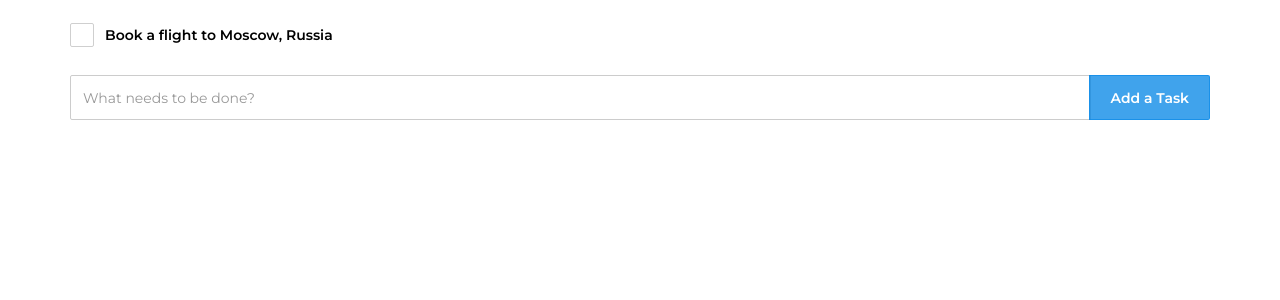
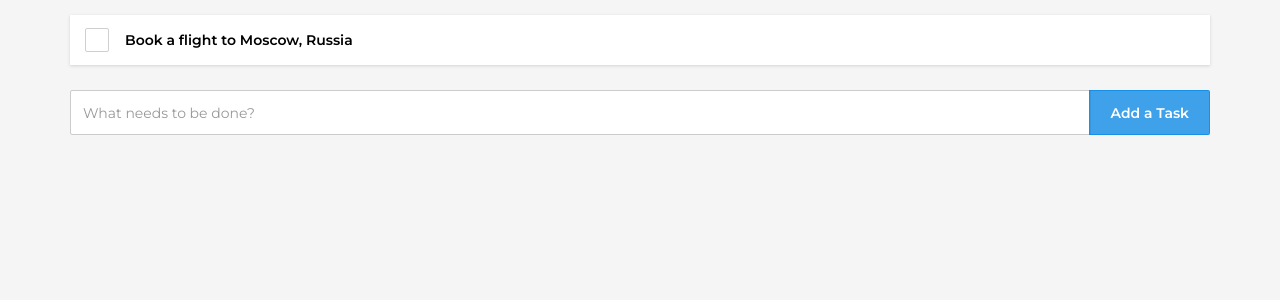
Before and after one commit to avinash-bhingardive/simple-todo-app, a React (Create React App) app: page / in a window 1280 px wide. Shown: the top 300 px of the page. Built offline with nearby package versions, Linux system fonts and the light colour scheme.

Commit message:
using box shadow for list items

```diff
--- a/src/App.css
+++ b/src/App.css
@@ -1,6 +1,7 @@
 @import url("https://fonts.googleapis.com/css2?family=Montserrat:wght@400;600&display=swap");
 
 body {
+  background-color: rgb(245, 245, 245);
   font-family: "Montserrat", sans-serif;
   font-weight: 400;
   color: rgb(0, 0, 0, 1);
@@ -60,9 +61,11 @@ a:hover {
 
 .list-tasks .list-item {
   position: relative;
-  padding: 10px 15px 10px 35px;
-  margin-bottom: 10px;
+  padding: 15px 15px 15px 55px;
+  margin-bottom: 15px;
   user-select: none;
+  background-color: rgb(255, 255, 255);
+  box-shadow: 0 1px 3px rgba(20, 20, 20, 0.15);
 }
 
 .list-text {
@@ -108,7 +111,7 @@ a:hover {
 
 .checkbox-wrapper {
   position: absolute;
-  left: 0;
+  left: 15px;
   top: 50%;
   margin-top: -12px;
 }
@@ -118,6 +121,7 @@ a:hover {
   width: 24px;
   height: 24px;
   color: #363839;
+  background-color: #fff;
   border: 1px solid #cfcfcf;
   margin-top: 0;
   border-radius: 2px;
```
